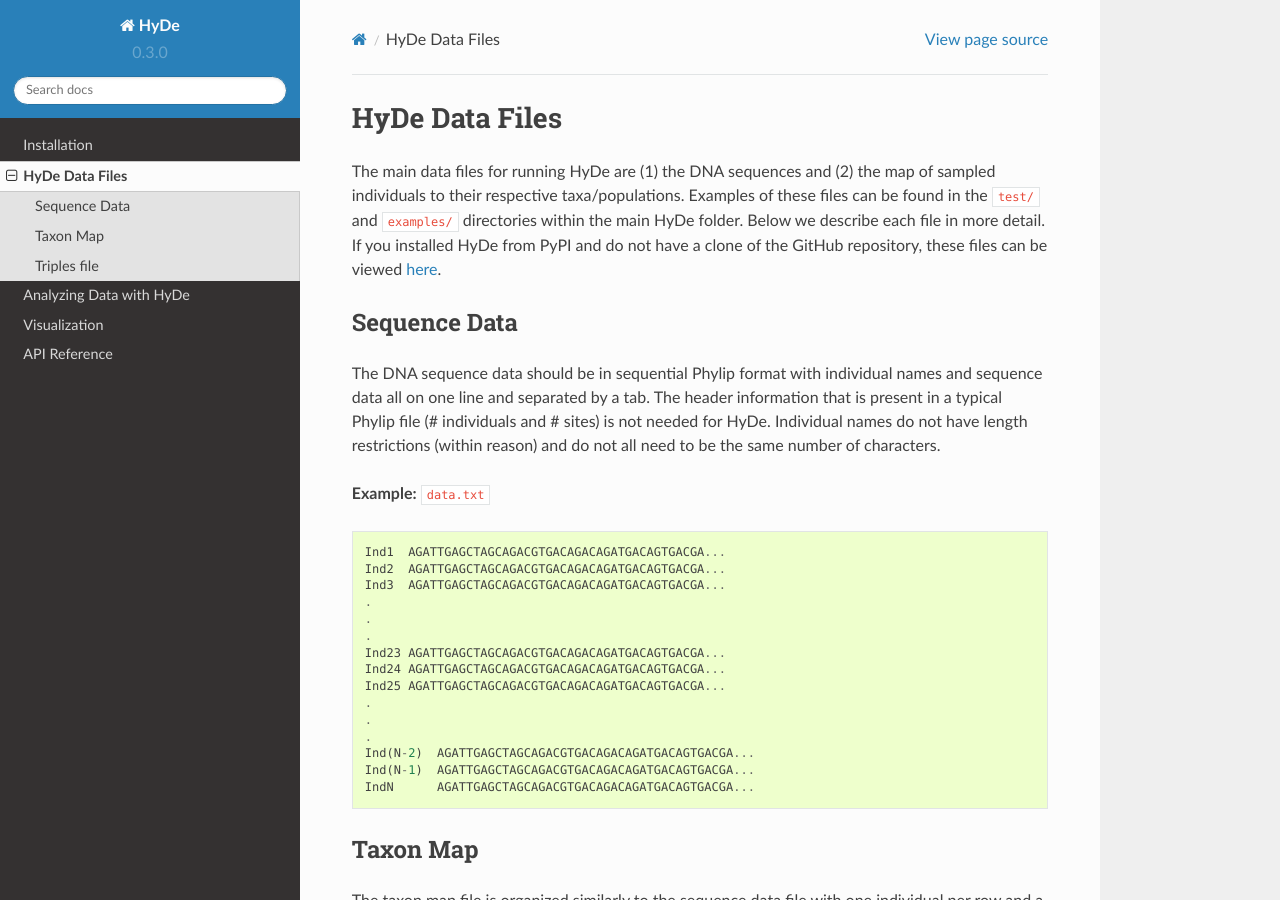
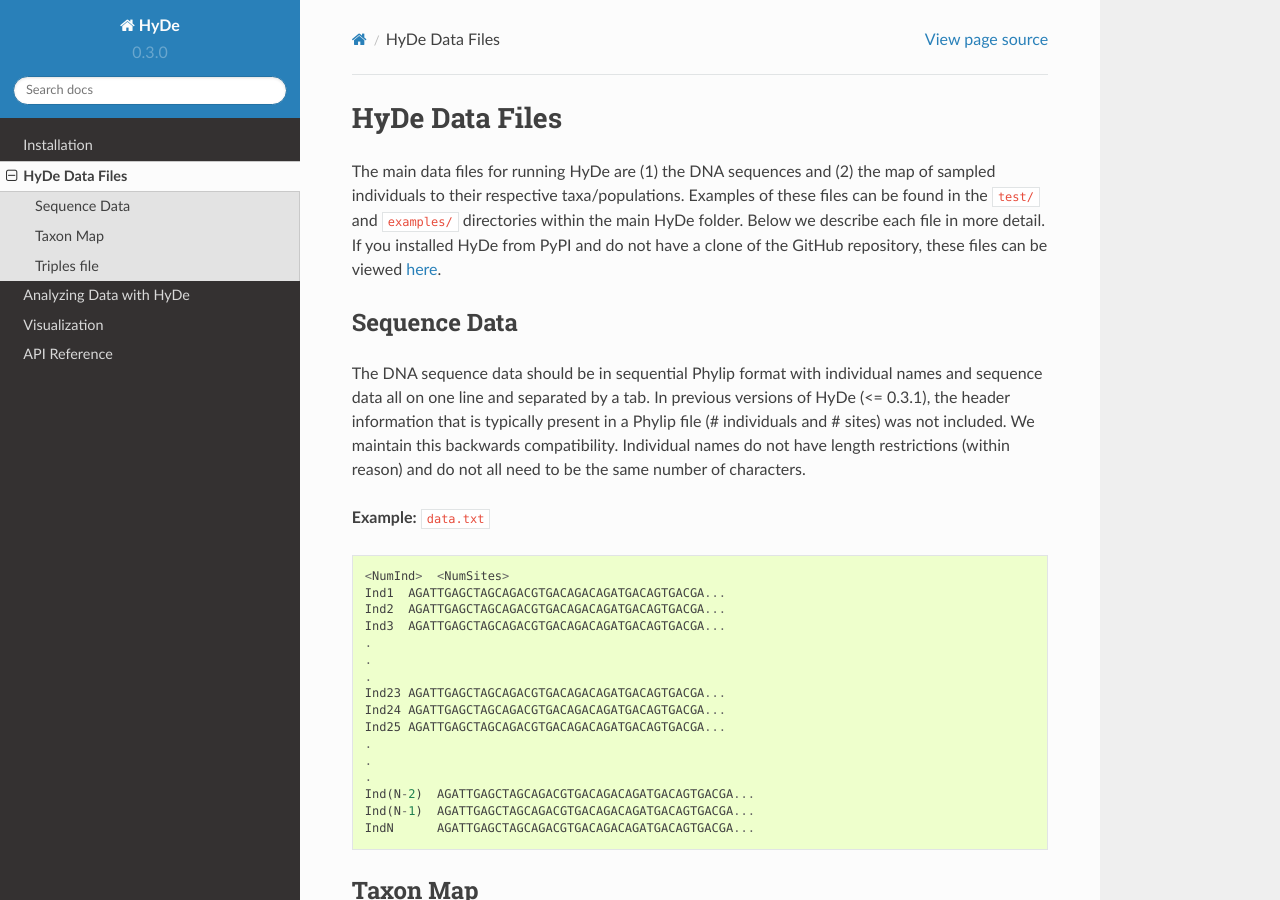
Before and after one commit to pblischak/HyDe, a Sphinx documentation site: the page built from docs/input_files.rst, in a window 1280 px wide and 900 px high. Built offline with Sphinx 7.4.7 and the Read the Docs theme 2.0.0, drawn with Linux system fonts in a browser that asks for light colours.

Commit message:
updating docs to reflect change in input data format

```diff
--- a/docs/input_files.rst
+++ b/docs/input_files.rst
@@ -15,15 +15,17 @@ Sequence Data
 -------------
 
 The DNA sequence data should be in sequential Phylip format with individual names
-and sequence data all on one line and separated by a tab. The header information
-that is present in a typical Phylip file (# individuals and # sites) is not needed
-for HyDe. Individual names do not have length restrictions (within reason) and do
+and sequence data all on one line and separated by a tab. In previous versions of HyDe (<= 0.3.1),
+the header information that is typically present in a Phylip file (# individuals and # sites)
+was not included. We maintain this backwards compatibility.
+Individual names do not have length restrictions (within reason) and do
 not all need to be the same number of characters.
 
 **Example:** ``data.txt``
 
 .. code::
 
+  <NumInd>  <NumSites>
   Ind1  AGATTGAGCTAGCAGACGTGACAGACAGATGACAGTGACGA...
   Ind2  AGATTGAGCTAGCAGACGTGACAGACAGATGACAGTGACGA...
   Ind3  AGATTGAGCTAGCAGACGTGACAGACAGATGACAGTGACGA...
```
Also changed, not shown: CHANGELOG.md (+1 -1 lines).
